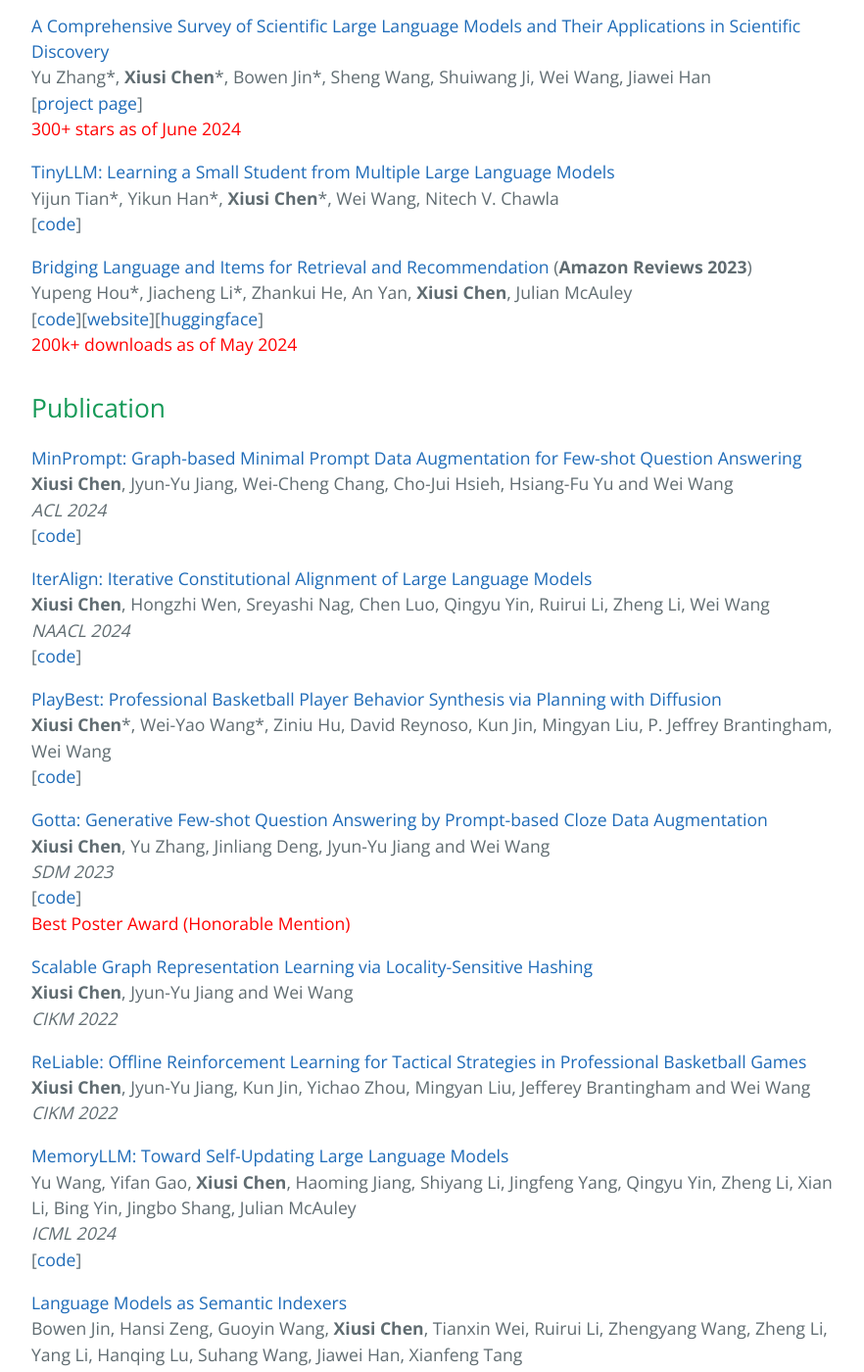
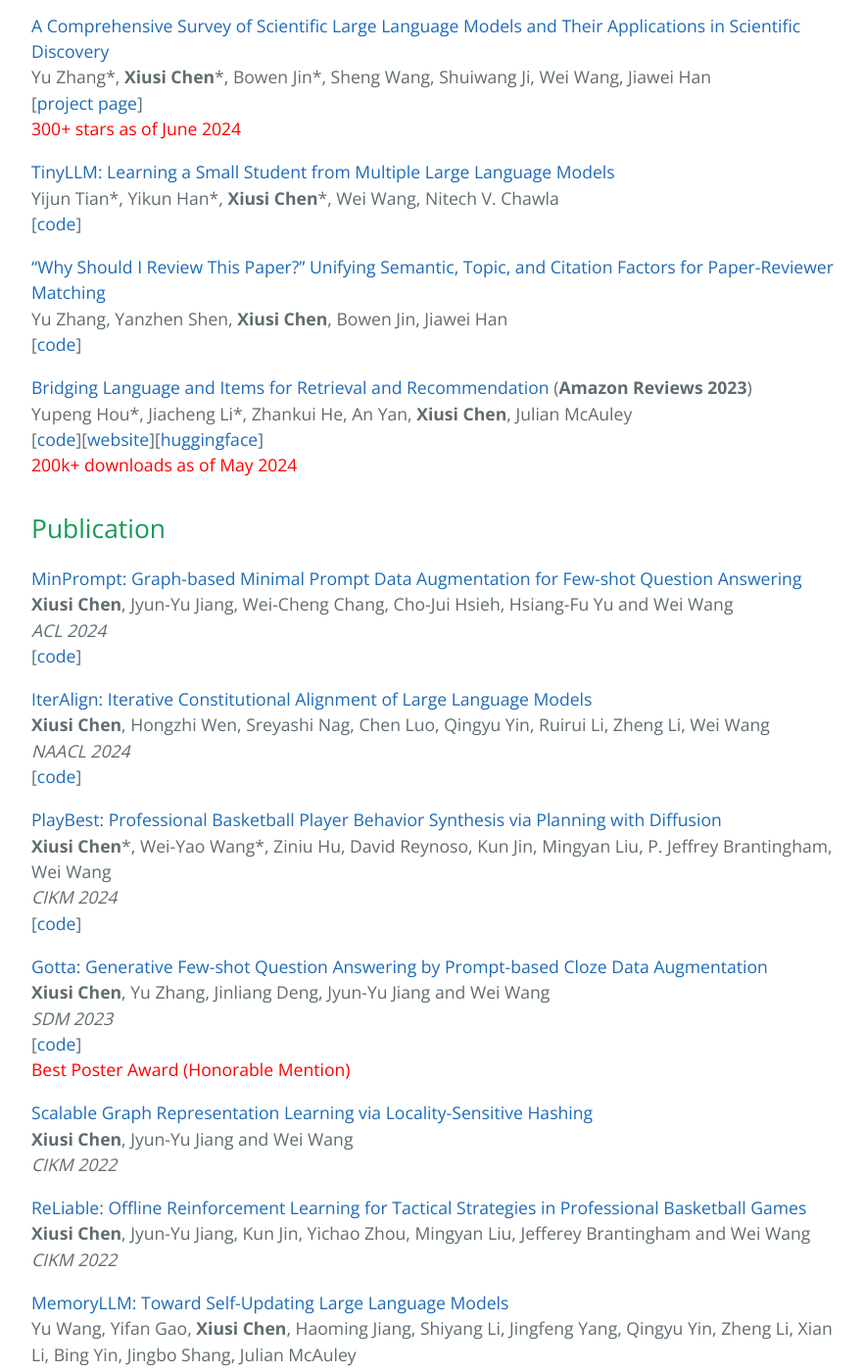
Before and after one commit to xiusic/xiusic.github.io, a Jekyll site: the page built from index.md, in a window 1280 px wide and 1400 px high, scrolled down 1419 px. Shown: the whole window at 98% size, without its empty margins (192-1074 px from the left). Built offline with Jekyll 4.4.1, drawn with Linux system fonts in a browser that asks for light colours; our own code applies the rules of GitHub Pages for plain Markdown files.

Commit message:
Update index.md

```diff
--- a/index.md
+++ b/index.md
@@ -56,6 +56,10 @@ Yu Zhang\*, **Xiusi Chen**\*, Bowen Jin\*, Sheng Wang, Shuiwang Ji, Wei Wang, Ji
 Yijun Tian\*, Yikun Han\*, **Xiusi Chen**\*, Wei Wang, Nitech V. Chawla
 \[[code](https://github.com/YikunHan42/TinyLLM)\]
 
+[“Why Should I Review This Paper?” Unifying Semantic, Topic, and Citation Factors for Paper-Reviewer Matching](https://arxiv.org/pdf/2310.14483)
+Yu Zhang, Yanzhen Shen, **Xiusi Chen**, Bowen Jin, Jiawei Han
+\[[code]()\]
+
 [Bridging Language and Items for Retrieval and Recommendation](https://arxiv.org/pdf/2403.03952) (**Amazon Reviews 2023**)
 Yupeng Hou\*, Jiacheng Li\*, Zhankui He, An Yan, **Xiusi Chen**, Julian McAuley
 \[[code](https://github.com/hyp1231/AmazonReviews2023)\]\[[website](https://amazon-reviews-2023.github.io/)\]\[[huggingface](https://huggingface.co/datasets/McAuley-Lab/Amazon-Reviews-2023)\]
@@ -77,6 +81,7 @@ _NAACL 2024_
 
 [PlayBest: Professional Basketball Player Behavior Synthesis via Planning with Diffusion](https://arxiv.org/pdf/2306.04090.pdf)
 **Xiusi Chen**\*, Wei-Yao Wang\*, Ziniu Hu, David Reynoso, Kun Jin, Mingyan Liu, P. Jeffrey Brantingham, Wei Wang
+_CIKM 2024_
 \[[code](https://github.com/xiusic/diffuser_bball)\]
 
 [Gotta: Generative Few-shot Question Answering by Prompt-based Cloze Data Augmentation](https://epubs.siam.org/doi/epdf/10.1137/1.9781611977653.ch102)
```
